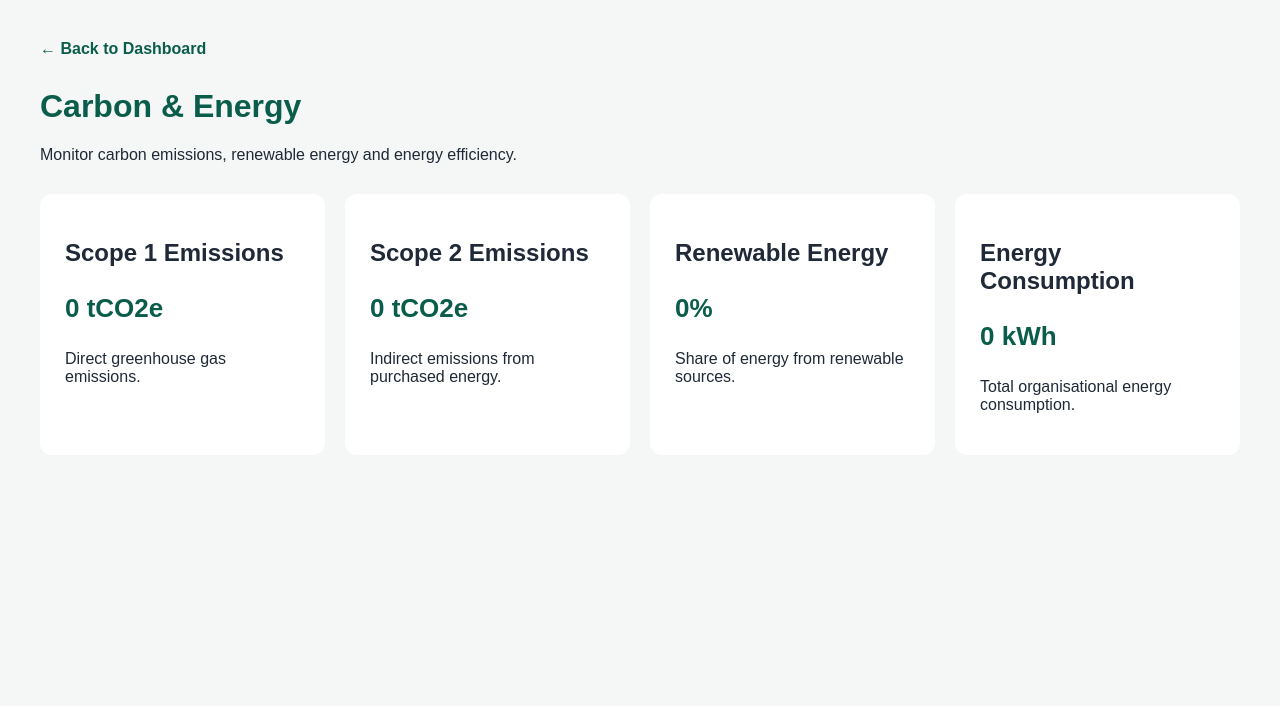
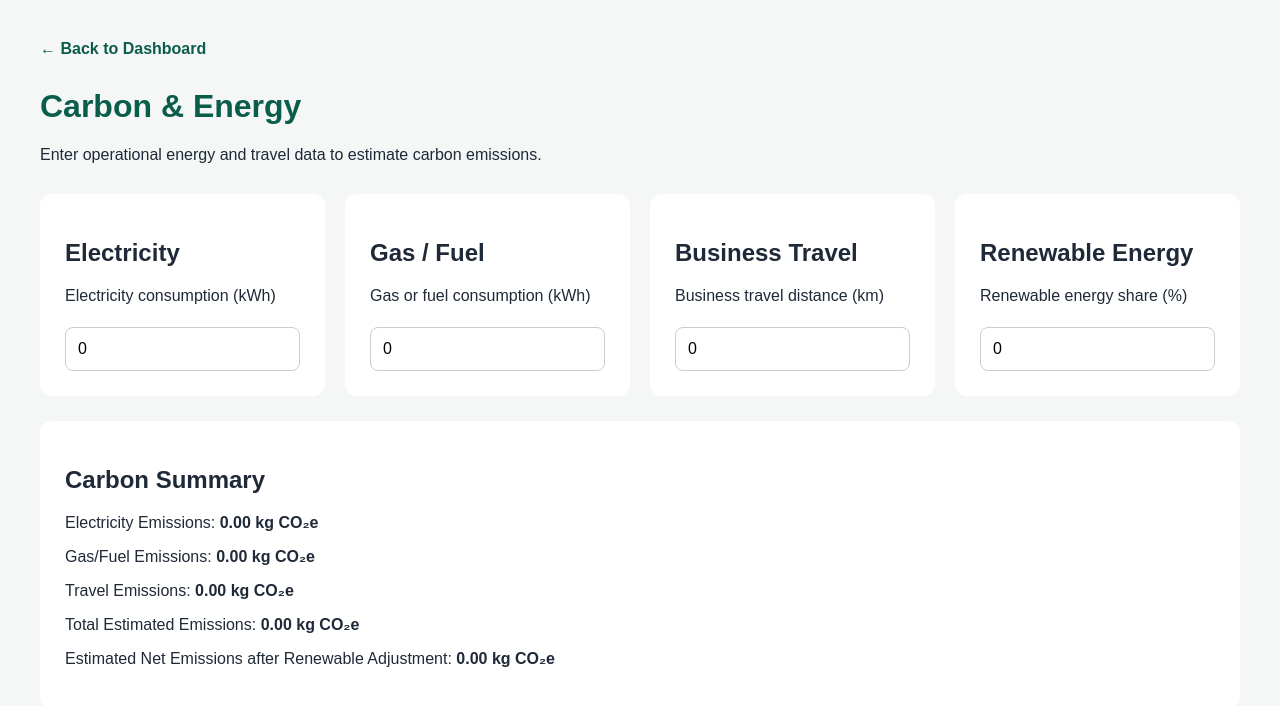
Before and after one commit to nelbinthomas99-rgb/nt-ai-sustainable-finance-platform, a Next.js app: page /carbon-energy in a window 1280 px wide. Shown: the top 706 px of the page. Built offline with nearby package versions, Linux system fonts and the light colour scheme.

Commit message:
Update page.js

```diff
--- a/app/carbon-energy/page.js
+++ b/app/carbon-energy/page.js
@@ -1,6 +1,41 @@
+"use client";
+
 import Link from "next/link";
+import { useState } from "react";
 
 export default function CarbonEnergyPage() {
+  const [electricity, setElectricity] = useState(0);
+  const [gas, setGas] = useState(0);
+  const [travel, setTravel] = useState(0);
+  const [renewable, setRenewable] = useState(0);
+
+  // Simple demo emission factors
+  const electricityEmissions = Number(electricity) * 0.193;
+  const gasEmissions = Number(gas) * 0.184;
+  const travelEmissions = Number(travel) * 0.171;
+
+  const totalEmissions =
+    electricityEmissions + gasEmissions + travelEmissions;
+
+  const netEmissions =
+    totalEmissions * (1 - Math.min(Number(renewable), 100) / 100);
+
+  const inputStyle = {
+    padding: "12px",
+    width: "100%",
+    maxWidth: "300px",
+    border: "1px solid #ccc",
+    borderRadius: "8px",
+    fontSize: "16px",
+    marginTop: "6px",
+  };
+
+  const cardStyle = {
+    background: "white",
+    padding: "25px",
+    borderRadius: "12px",
+  };
+
   return (
     <main
       style={{
@@ -26,59 +61,100 @@ export default function CarbonEnergyPage() {
       </h1>
 
       <p>
-        Monitor carbon emissions, renewable energy and energy efficiency.
+        Enter operational energy and travel data to estimate carbon emissions.
       </p>
 
       <div
         style={{
           display: "grid",
-          gridTemplateColumns: "repeat(auto-fit, minmax(220px, 1fr))",
+          gridTemplateColumns: "repeat(auto-fit, minmax(260px, 1fr))",
           gap: "20px",
           marginTop: "30px",
         }}
       >
-        <MetricCard
-          title="Scope 1 Emissions"
-          value="0 tCO2e"
-          text="Direct greenhouse gas emissions."
-        />
+        <div style={cardStyle}>
+          <h2>Electricity</h2>
+          <p>Electricity consumption (kWh)</p>
+          <input
+            type="number"
+            min="0"
+            value={electricity}
+            onChange={(e) => setElectricity(e.target.value)}
+            style={inputStyle}
+          />
+        </div>
 
-        <MetricCard
-          title="Scope 2 Emissions"
-          value="0 tCO2e"
-          text="Indirect emissions from purchased energy."
-        />
+        <div style={cardStyle}>
+          <h2>Gas / Fuel</h2>
+          <p>Gas or fuel consumption (kWh)</p>
+          <input
+            type="number"
+            min="0"
+            value={gas}
+            onChange={(e) => setGas(e.target.value)}
+            style={inputStyle}
+          />
+        </div>
 
-        <MetricCard
-          title="Renewable Energy"
-          value="0%"
-          text="Share of energy from renewable sources."
-        />
+        <div style={cardStyle}>
+          <h2>Business Travel</h2>
+          <p>Business travel distance (km)</p>
+          <input
+            type="number"
+            min="0"
+            value={travel}
+            onChange={(e) => setTravel(e.target.value)}
+            style={inputStyle}
+          />
+        </div>
 
-        <MetricCard
-          title="Energy Consumption"
-          value="0 kWh"
-          text="Total organisational energy consumption."
-        />
+        <div style={cardStyle}>
+          <h2>Renewable Energy</h2>
+          <p>Renewable energy share (%)</p>
+          <input
+            type="number"
+            min="0"
+            max="100"
+            value={renewable}
+            onChange={(e) => setRenewable(e.target.value)}
+            style={inputStyle}
+          />
+        </div>
+      </div>
+
+      <div
+        style={{
+          ...cardStyle,
+          marginTop: "25px",
+        }}
+      >
+        <h2>Carbon Summary</h2>
+
+        <p>
+          Electricity Emissions:{" "}
+          <strong>{electricityEmissions.toFixed(2)} kg CO₂e</strong>
+        </p>
+
+        <p>
+          Gas/Fuel Emissions:{" "}
+          <strong>{gasEmissions.toFixed(2)} kg CO₂e</strong>
+        </p>
+
+        <p>
+          Travel Emissions:{" "}
+          <strong>{travelEmissions.toFixed(2)} kg CO₂e</strong>
+        </p>
+
+        <p>
+          Total Estimated Emissions:{" "}
+          <strong>{totalEmissions.toFixed(2)} kg CO₂e</strong>
+        </p>
+
+        <p>
+          Estimated Net Emissions after Renewable Adjustment:{" "}
+          <strong>{netEmissions.toFixed(2)} kg CO₂e</strong>
+        </p>
       </div>
     </main>
   );
 }
-
-function MetricCard({ title, value, text }) {
-  return (
-    <div
-      style={{
-        background: "white",
-        padding: "25px",
-        borderRadius: "12px",
-      }}
-    >
-      <h2>{title}</h2>
-      <p style={{ fontSize: "26px", fontWeight: "bold", color: "#0b5d4b" }}>
-        {value}
-      </p>
-      <p>{text}</p>
-    </div>
-  );
-}
```
